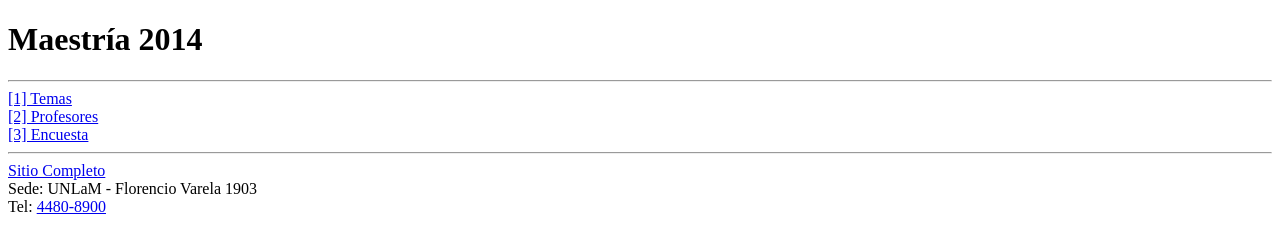
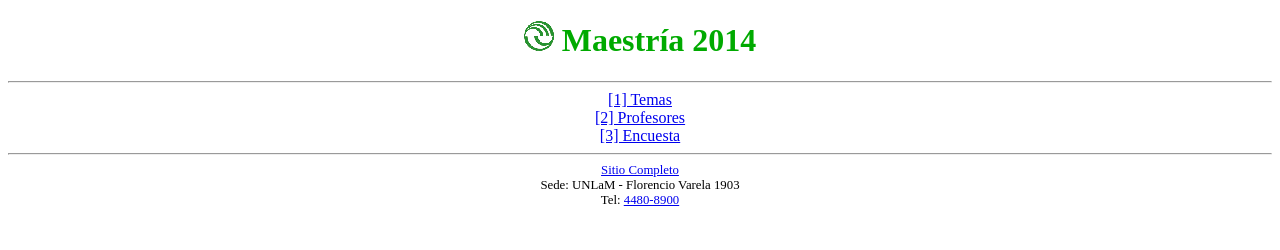
Before and after one commit to delucas/2014-sitio-movil, a plain HTML site: page index.html in a window 1280 px wide. Drawn offline with Linux system fonts and the light colour scheme.

Commit message:
Se agregan estilos

```diff
--- /dev/null
+++ b/estilos.css
@@ -0,0 +1,11 @@
+body {
+  text-align: center;
+}
+
+h1 {
+  color: #0a0;
+}
+
+.pie {
+  font-size: 0.8em;
+}
--- a/index.html
+++ b/index.html
@@ -5,9 +5,13 @@
   <meta http-equiv="content-type" content="application/xhtml+xml;charset=utf-8"/>
   <meta name="viewport" content="width=device-width, initial-scale=1.0"/>
   <meta http-equiv="cache-control" content="public"/>
+  <link rel="stylesheet" type="text/css" href="estilos.css" media="screen"/>
 </head>
 <body>
-  <h1>Maestr&iacute;a 2014</h1>
+  <h1>
+    <img src="logo.gif"/>
+    Maestr&iacute;a 2014
+  </h1>
   <hr/>
   <div>
     <a accesskey="1" href="temas.html">[1] Temas</a><br/>
@@ -15,7 +19,7 @@
     <a accesskey="3" href="encuesta.html">[3] Encuesta</a><br/>
   </div>
   <hr/>
-  <div>
+  <div class="pie">
     <a href="http://www.unlam.edu.ar">Sitio Completo</a>
     <br/>
     Sede: UNLaM - Florencio Varela 1903<br/>
```
